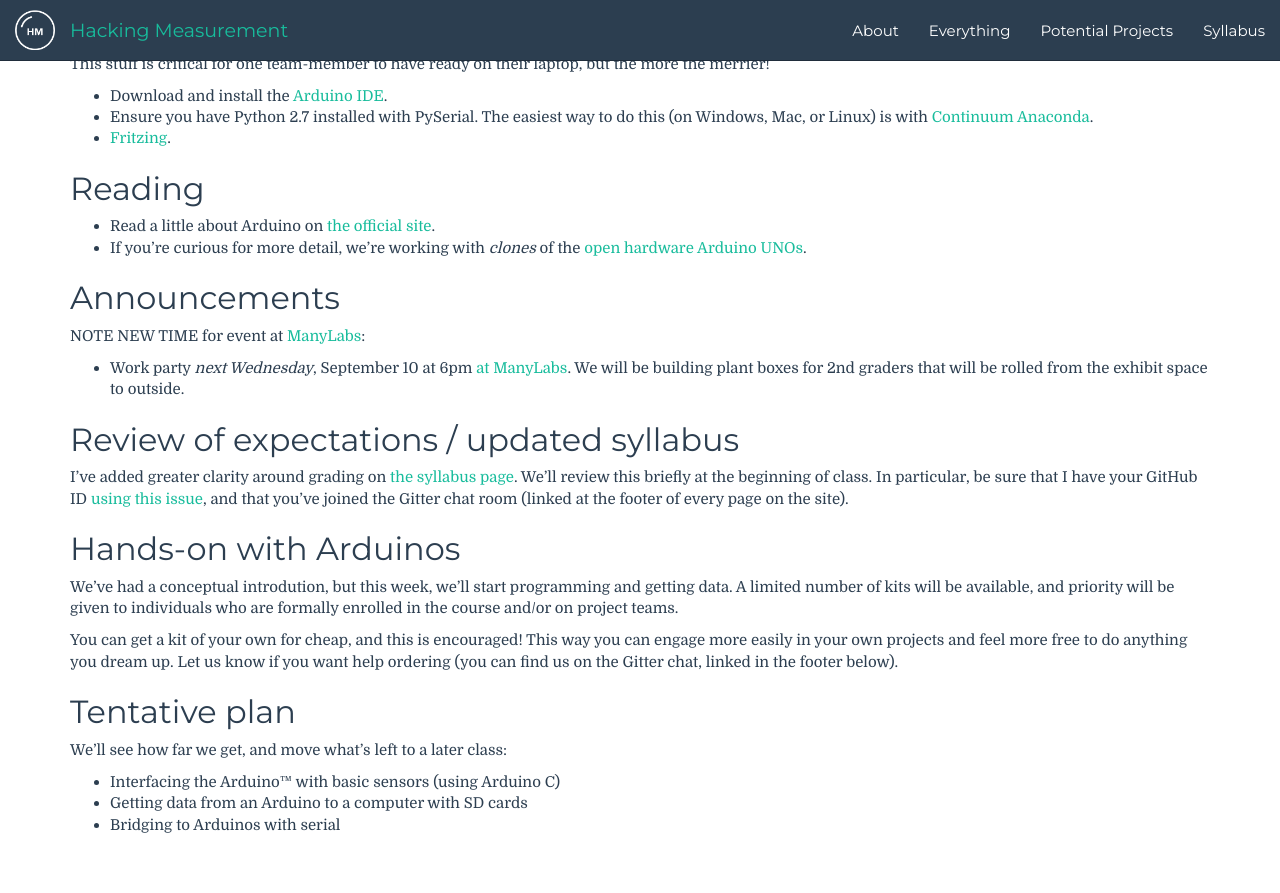
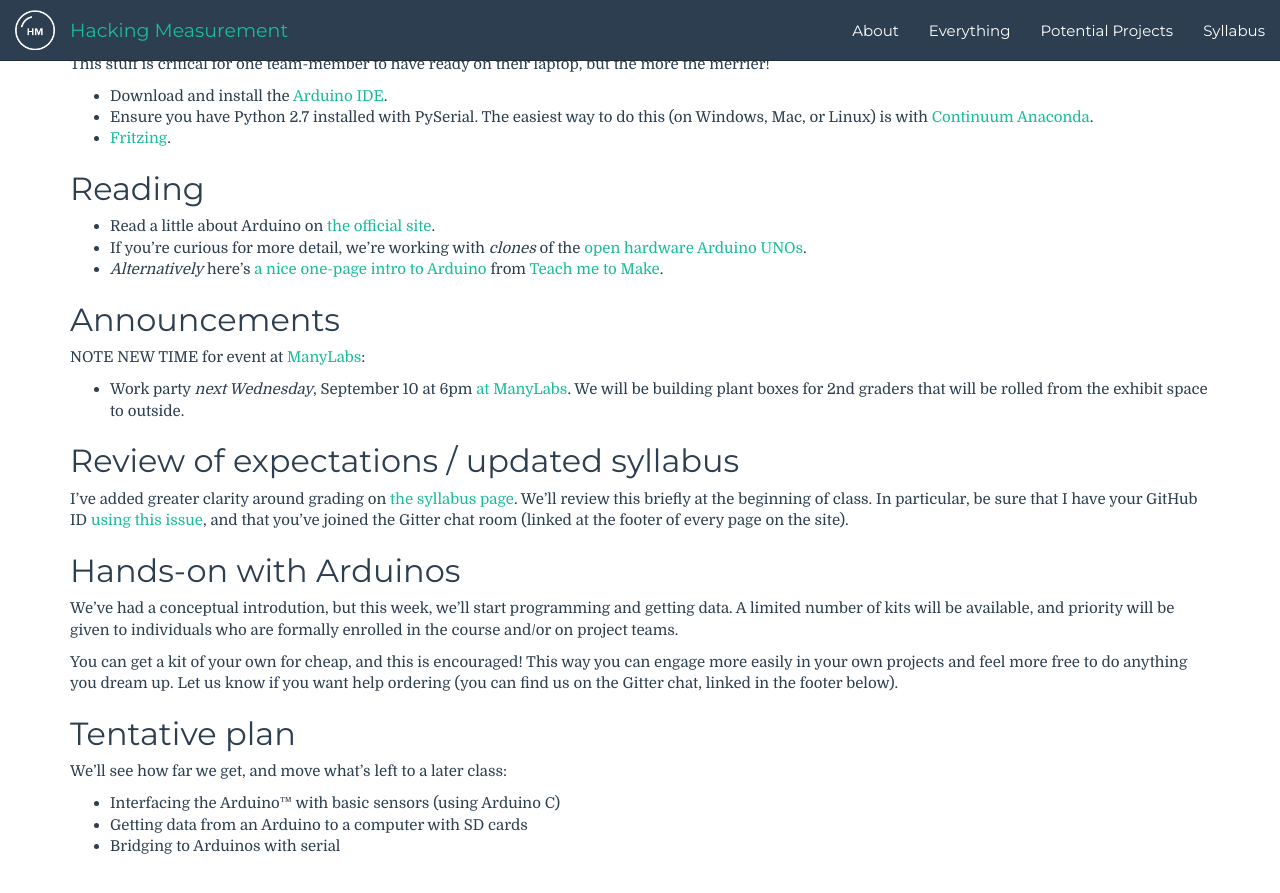
Before and after one commit to BIDS-collaborative/hackingmeasurement.github.io, a Jekyll site: the page built from syllabus/_posts/2015-09-10-hands-on-arduino.md, in a window 1280 px wide and 900 px high, scrolled down 531 px. Shown: the top 893 px of the window. Built offline with Jekyll 4.4.1, drawn with Linux system fonts in a browser that asks for light colours; comment, search, counter and statistics services are not loaded.

Commit message:
Added link to teachers from LBL

```diff
--- a/syllabus/_posts/2015-09-10-hands-on-arduino.md
+++ b/syllabus/_posts/2015-09-10-hands-on-arduino.md
@@ -23,6 +23,9 @@ the more the merrier!
  - If you're curious for more detail, we're working with *clones* of the [open
    hardware](https://en.wikipedia.org/wiki/Open-source_hardware) [Arduino
    UNOs](https://www.arduino.cc/en/Main/ArduinoBoardUno).
+ - *Alternatively* here's [a nice one-page intro to
+   Arduino](http://teachmetomake.com/wordpress/arduino-hands-on-intro-workshop)
+   from [Teach me to Make](http://teachmetomake.com/).
 
 ## Announcements
 
```
